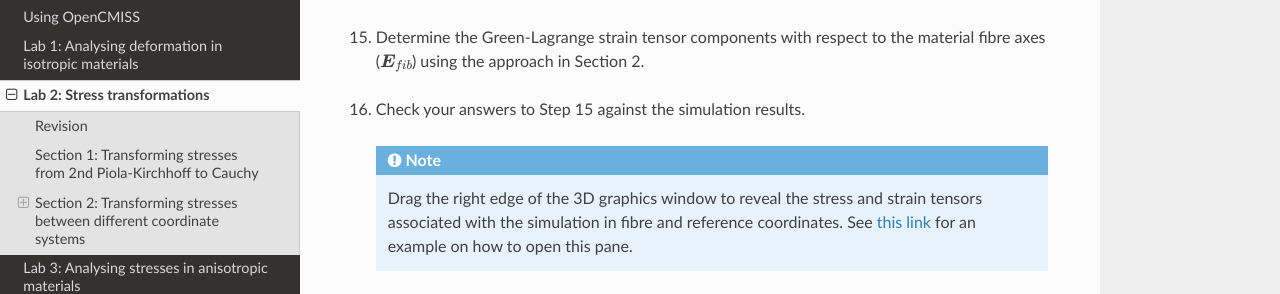
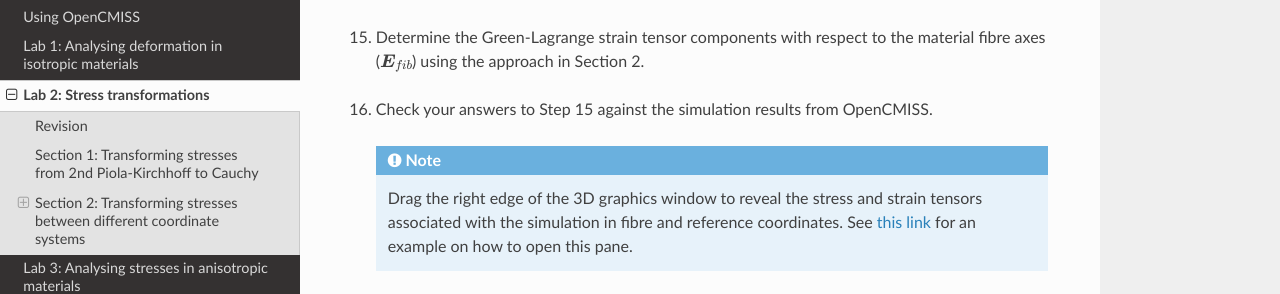
Before and after one commit to mpnash/soft-tissue-mechanics-labs, a Sphinx documentation site: the page built from docs/source/lab2.rst, in a window 1280 px wide and 900 px high, scrolled down 5810 px. Shown: the part 158-452 px from the top of the window. Built offline with Sphinx 7.4.7 and the Read the Docs theme 2.0.0, drawn with Linux system fonts in a browser that asks for light colours; pages that are not in the unit, such as notebooks, are missing from menus.

Commit message:
Update lab2.rst

```diff
--- a/docs/source/lab2.rst
+++ b/docs/source/lab2.rst
@@ -265,7 +265,7 @@ Equi-biaxial deformation with respect to rotated material fibre axes
 
 |vspace|
 
-16. Check your answers to Step 15 against the simulation results.
+16. Check your answers to Step 15 against the simulation results from OpenCMISS.
 
   .. Note::
 
```
